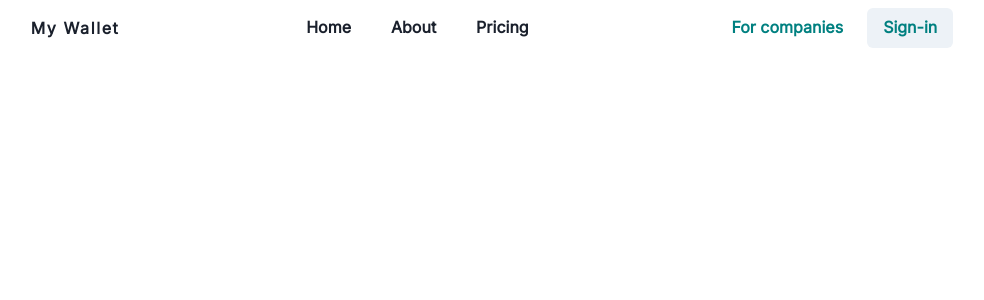
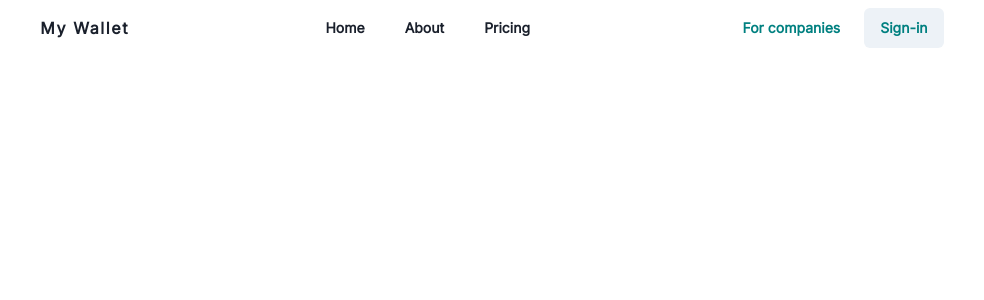
Before and after one commit to luisdourado33/my-wallet, a React (Create React App) app: page / in a window 1280 px wide. Shown: the top 300 px of the page, without its empty margins (148-1132 px from the left). Built offline with nearby package versions, Linux system fonts and the light colour scheme.

Commit message:
refactor: change home bgColor

```diff
--- a/src/components/organisms/Navbar/Navbar.tsx
+++ b/src/components/organisms/Navbar/Navbar.tsx
@@ -18,11 +18,11 @@ const callToActions = [
 
 const Navbar = () => {
   const renderMenuItems = menuItems.map((item, index) => (
-    <NavItem variant={item.variant} key={index}>{item.label}</NavItem>
+    <NavItem variant={item.variant} key={index} fontSize='sm'>{item.label}</NavItem>
   ));
 
   const renderCallToActions = callToActions.map((item, index) => (
-    <Button color='teal' variant={item.variant ?? 'solid'} key={index}>{item.label}</Button>
+    <Button color='teal' variant={item.variant ?? 'solid'} key={index} fontSize='sm'>{item.label}</Button>
   ))
 
   return (
--- a/src/components/organisms/Navbar/styles.modules.ts
+++ b/src/components/organisms/Navbar/styles.modules.ts
@@ -2,6 +2,7 @@ import styled from 'styled-components';
 
 import { chakra, Flex } from '@chakra-ui/react';
 
-export const Header = styled(chakra.header)``;
+export const Header = styled(chakra.header)`
+`;
 
 export const FlexContainer = styled(Flex)``;
--- a/src/pages/Home/home.styles.ts
+++ b/src/pages/Home/home.styles.ts
@@ -2,4 +2,6 @@ import styled from 'styled-components';
 
 import * as ChakraUI from '@chakra-ui/react';
 
-export const Container = styled.div``;
+export const Container = styled.div`
+  height: 100%;
+`;
```
